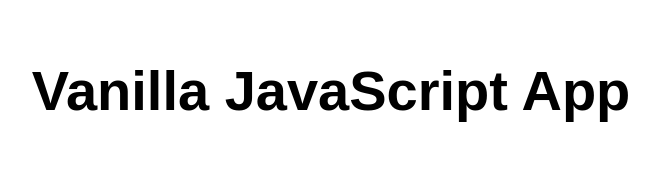
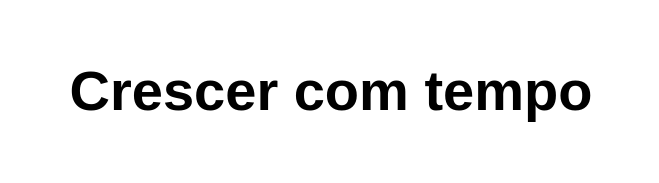
Before and after one commit to nunonogueira/CE_MBA, a website: page src/index.html in a window 1280 px wide. Shown: the whole page, without its empty margins (309-968 px from the left). Drawn offline with Linux system fonts and the light colour scheme.

Commit message:
first commit

```diff
--- a/src/index.html
+++ b/src/index.html
@@ -5,12 +5,12 @@
   <meta charset="UTF-8">
   <meta name="viewport" content="width=device-width, initial-scale=1.0">
   <link rel="stylesheet" href="styles.css">
-  <title>Vanilla JavaScript App</title>
+  <title>Crescer com tempo</title>
 </head>
 
 <body>
   <main>
-    <h1>Vanilla JavaScript App</h1>
+    <h1>Crescer com tempo</h1>
   </main>
 </body>
 
```
